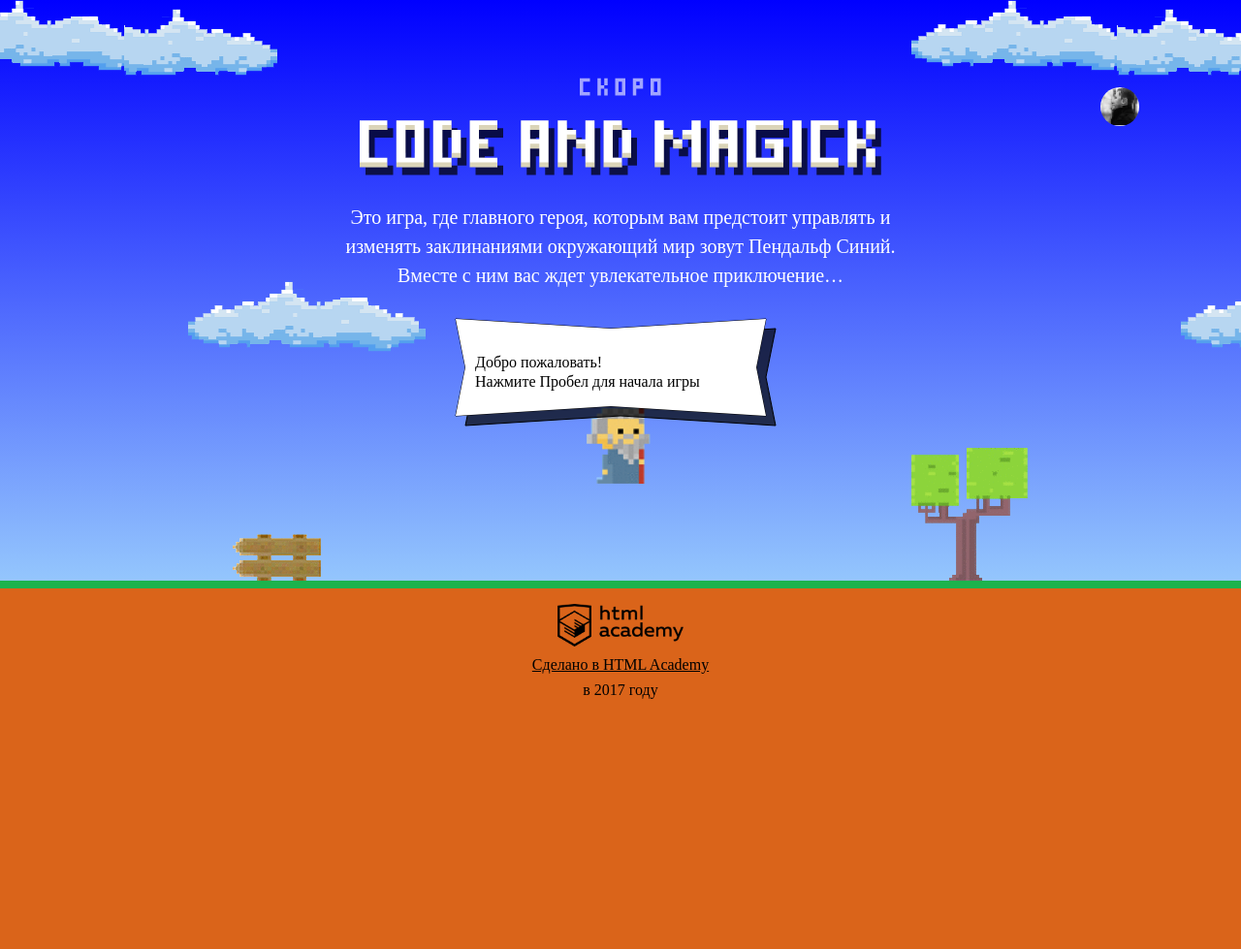
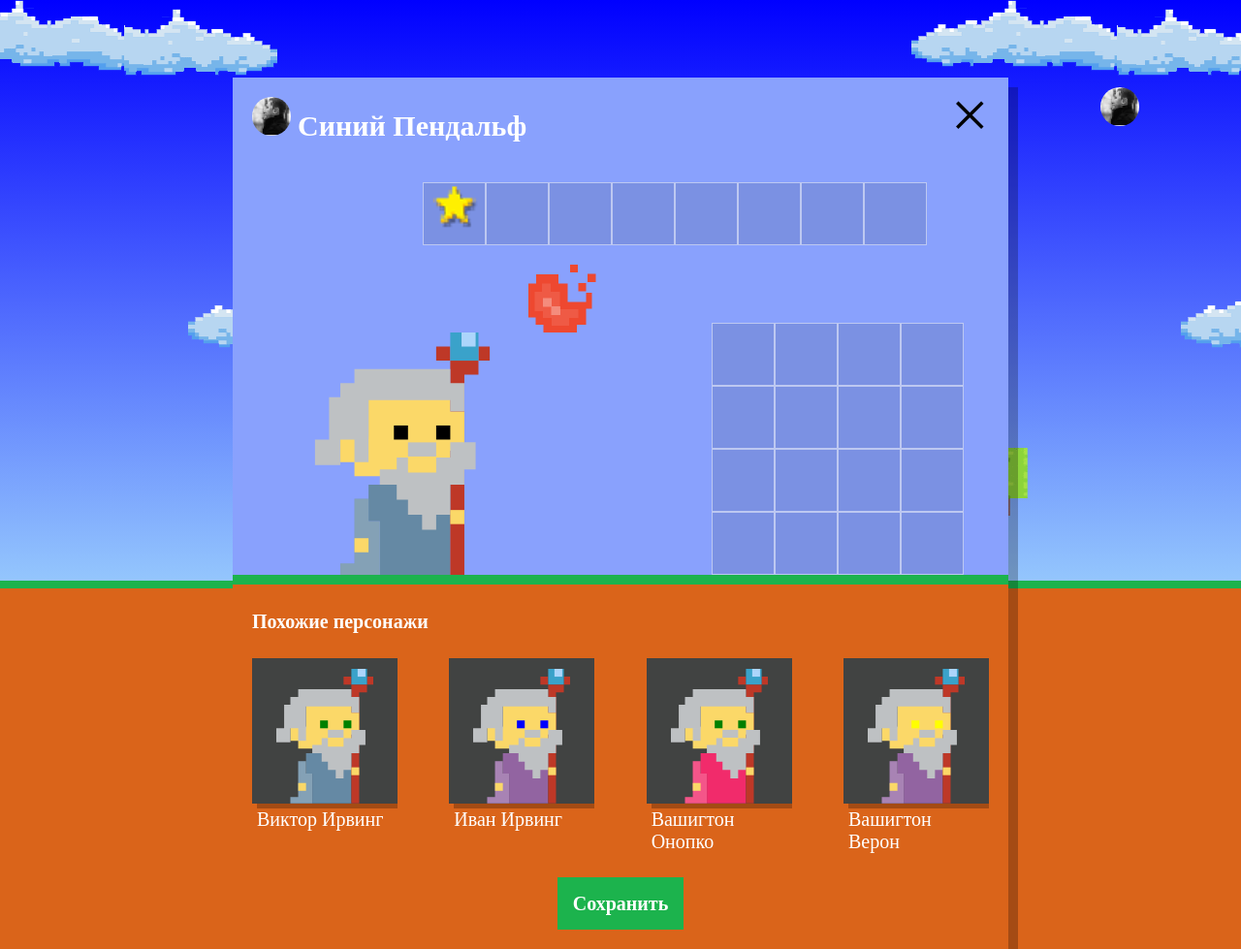
Before and after one commit to dzmt/code-and-magick, a website: page index.html in a window 1280 px wide. Shown: the whole page at 97% size. Before the commit the page ends 800 px from the top, so only its background shows below. Drawn offline with Linux system fonts and the light colour scheme; a web font is replaced by a local one.

Commit message:
dz new wizards

```diff
--- a/index.html
+++ b/index.html
@@ -206,6 +206,7 @@
 
 <script src="js/stat.js"></script>
 <script src="js/game.js"></script>
+<script src="js/setup.js"></script>
 
 </body>
 </html>
--- /dev/null
+++ b/js/setup.js
@@ -0,0 +1,75 @@
+var userDialog = document.querySelector('.setup');
+userDialog.classList.remove('hidden');
+
+document.querySelector('.setup-similar').classList.remove('hidden');
+
+var similarListElement = document.querySelector('.setup-similar-list');
+var similarWizardTemplate = document.querySelector('#similar-wizard-template')
+	.content
+	.querySelector('.setup-similar-item');
+
+var WIZARD_NAMES = ['Иван', 'Хуан Себастьян', 'Кристоф', 'Виктор', 'Юлия', 'Люпита', 'Вашигтон'];
+var WIZARD_SONAME = ['да Марья', 'Верон', 'Мирабелла', 'Вальц', 'Онопко', 'Топольницкая', 'Нионго', 'Ирвинг'];
+var WIZARD_COAT_COLOR = ['rgb(101, 137, 164)', 'rgb(241, 43, 107)', 'rgb(146, 100, 161)', 'rgb(56, 159, 117)', 'rgb(215, 210, 55)', 'rgb(0, 0, 0)'];
+var WIZARD_EYES_COLOR = ['black', 'red', 'blue', 'yellow', 'green'];
+
+
+
+
+
+var namesWizards = function() {
+	var names = Math.floor(Math.random() * WIZARD_NAMES.length);
+	var sonames = Math.floor(Math.random() * WIZARD_SONAME.length);
+	return WIZARD_NAMES[names] + " " + WIZARD_SONAME[sonames];
+};
+
+var coatColorWizards = function() {
+	var colorsCoat = Math.floor(Math.random() * WIZARD_COAT_COLOR.length);
+	return WIZARD_COAT_COLOR[colorsCoat];
+};
+
+var eyesColorWizards = function() {
+	var colorsEyes = Math.floor(Math.random() * WIZARD_EYES_COLOR.length);
+	return WIZARD_EYES_COLOR[colorsEyes];
+};
+
+var wizards = [
+	{
+		name: namesWizards(),
+		coatColor: coatColorWizards(),
+		eyesColor: eyesColorWizards(),
+	},
+	{
+		name: namesWizards(),
+		coatColor: coatColorWizards(),
+		eyesColor: eyesColorWizards(),
+	},
+	{
+		name: namesWizards(),
+		coatColor: coatColorWizards(),
+		eyesColor: eyesColorWizards(),
+	},
+	{
+		name: namesWizards(),
+		coatColor: coatColorWizards(),
+		eyesColor: eyesColorWizards(),
+	}
+];
+
+var renderWizard = function (wizard) {
+	var wizardElement = similarWizardTemplate.cloneNode(true);
+
+	wizardElement.querySelector('.setup-similar-label').textContent = wizard.name;
+	wizardElement.querySelector('.wizard-coat').style.fill = wizard.coatColor;
+	wizardElement.querySelector('.wizard-eyes').style.fill = wizard.eyesColor;
+
+	return wizardElement;
+}
+
+	var fragment = document.createDocumentFragment();
+	for (var i = 0; i < wizards.length; i++ ) {
+		fragment.appendChild(renderWizard(wizards[i]));
+}
+similarListElement.appendChild(fragment);
+
+userDialog.querySelector('.setup-similar').classList.remove('hidden');
```
Also changed, not shown: js/stat.js (line endings or trailing spaces).
